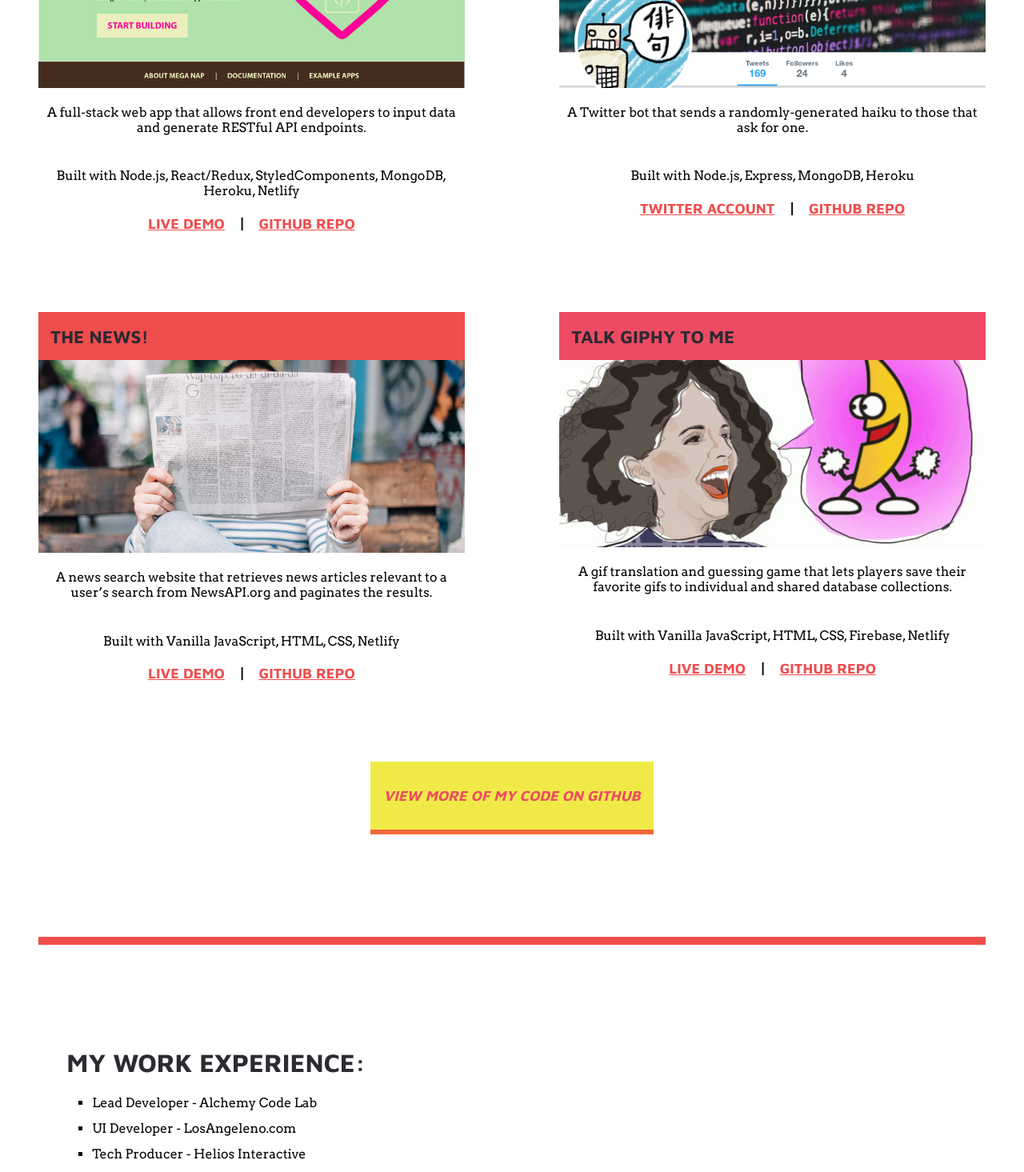
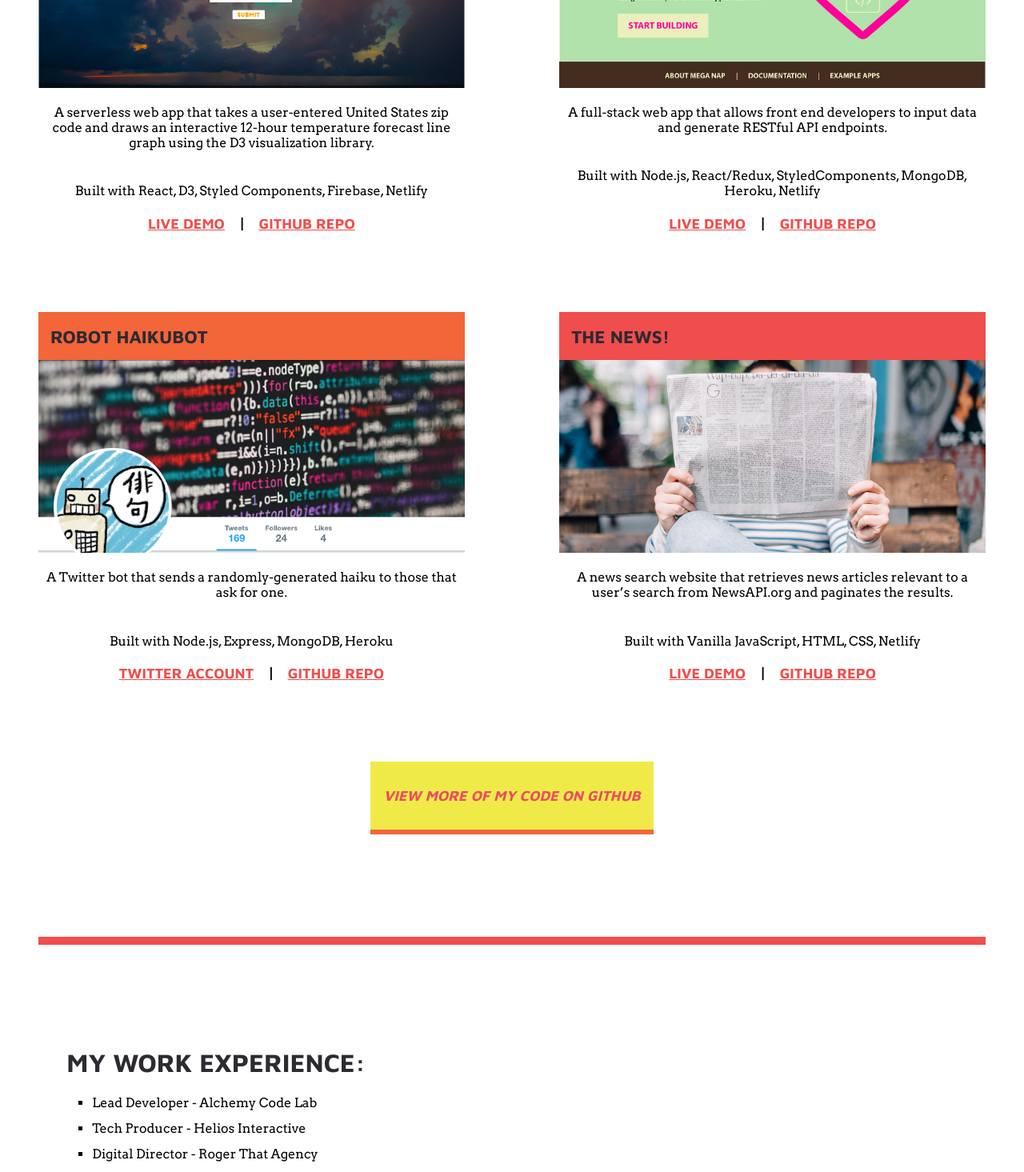
Before and after one commit to BenParisot/portfolio-site, a React (Create React App) app: page / in a window 1280 px wide. Shown: the part 2000-3465 px from the top of the page at 80% size. Built offline with nearby package versions, Linux system fonts and the light colour scheme.

Commit message:
add weather. to projects page

```diff
--- a/src/components/Projects.js
+++ b/src/components/Projects.js
@@ -4,16 +4,18 @@
 import news from '../assets/news.jpg';
 import giphy from '../assets/giphy.jpg';
 import meganap from '../assets/meganap.jpg';
+import weather from '../assets/weather.jpg';
 
 export default function Projects() {
     return (
             <section className="projects-container">
                 <h2>Recent Projects:</h2>
                 <section className="projects">
+                    <Project title="Weather." image={weather} description="A serverless web app that takes a user-entered United States zip code and draws an interactive 12-hour temperature forecast line graph using the D3 visualization library." uses="React, D3, Styled Components, Firebase, Netlify" demo="Live Demo" demoLink="https://weatherdot.netlify.com/" repo="Github Repo" repoLink="https://github.com/BenParisot/sprinklr-takehome" color="#f04d4d" />
                     <Project title="Mega Nap" image={meganap} description="A full-stack web app that allows front end developers to input data and generate RESTful API endpoints." uses="Node.js, React/Redux, StyledComponents, MongoDB, Heroku, Netlify" demo="Live Demo" demoLink="https://www.meganap.com/" repo="Github Repo" repoLink="https://github.com/grandpapi" color="#ed4b64" />
                     <Project title="Robot Haikubot" image={robot} description="A Twitter bot that sends a randomly-generated haiku to those that ask for one." uses="Node.js, Express, MongoDB, Heroku" demo="Twitter Account" demoLink="https://twitter.com/RobotHaikubot" repo="Github Repo" repoLink="https://github.com/team-haikubot" color="#f26639" />
                     <Project title="The News!" image={news} description="A news search website that retrieves news articles relevant to a user’s search from NewsAPI.org and paginates the results." uses="Vanilla JavaScript, HTML, CSS, Netlify" demo="Live Demo" demoLink="https://parisot-news-search.netlify.com" repo="Github Repo" repoLink="https://github.com/BenParisot/search-page-api" color="#f04d4d" />
-                    <Project title="Talk Giphy to Me" image={giphy} description="A gif translation and guessing game that lets players save their favorite gifs to individual and shared database collections." uses="Vanilla JavaScript, HTML, CSS, Firebase, Netlify" demo="Live Demo" demoLink="https://talkgiphytome.netlify.com/" repo="Github Repo" repoLink="https://github.com/team-dancing-pug/talk-giphy" color="#ed4b64" />
+                    {/* <Project title="Talk Giphy to Me" image={giphy} description="A gif translation and guessing game that lets players save their favorite gifs to individual and shared database collections." uses="Vanilla JavaScript, HTML, CSS, Firebase, Netlify" demo="Live Demo" demoLink="https://talkgiphytome.netlify.com/" repo="Github Repo" repoLink="https://github.com/team-dancing-pug/talk-giphy" color="#ed4b64" /> */}
                 </section>
                 <section className="github-cta">
                     <a target="blank" href="https://github.com/benparisot"><button className="github-cta-button">View more of my code on GitHub</button></a>
--- a/src/components/Work.js
+++ b/src/components/Work.js
@@ -26,7 +26,6 @@
                 <ul className="experience">
                     <li
                     data-title="Lead Developer" data-company="Alchemy Code Lab" data-description="As Lead Developer in Alchemy’s App Lab program I am responsible for managing development teams across multiple client projects, performing code reviews with developers, approving and merging pull requests,  architecting and building out new features, and resolving issues and bugs from the QA backlog. Current projects use ReactJS, Redux, React Router, Node.js, Express, Webpack, Cordova, TravisCI, Babel, Firebase, and Heroku, as well as HTML5, CSS3, Sass, and vanilla JavaScript." data-dates="Sept 2019 - Present" onClick={this.handleClick}>Lead Developer - Alchemy Code Lab</li>
-                    <li data-title="UI Developer" data-company="LosAngeleno.com" data-description="In my role as freelance UI developer for LA-based arts and entertainment website LosAngeleno.com I am responsible for maintaining the Wordpress theme the site runs on, making updates to the look and behavior of site components, and squashing bugs. I work mainly in HTML and CSS." data-dates="August 2019 - Present" onClick={this.handleClick}>UI Developer - LosAngeleno.com</li>
                     <li
                     data-title="Tech Producer" data-company="Helios Interactive" data-description="As Tech Producer at Helios I worked with clients, producers, designers, and developers to keep projects on schedule and deliver working apps under strict deadlines. Part scrum master and part release manager, my role included architecting apps with developers, running sprints with project team members, identifying and prioritizing bugs with QA, and handling onsite and app store deployment with our ops team. " data-dates="July 2016 - Jan 2019" onClick={this.handleClick}>Tech Producer - Helios Interactive</li>
                     <li
```
Also changed, not shown: src/assets/weather.jpg (added).
